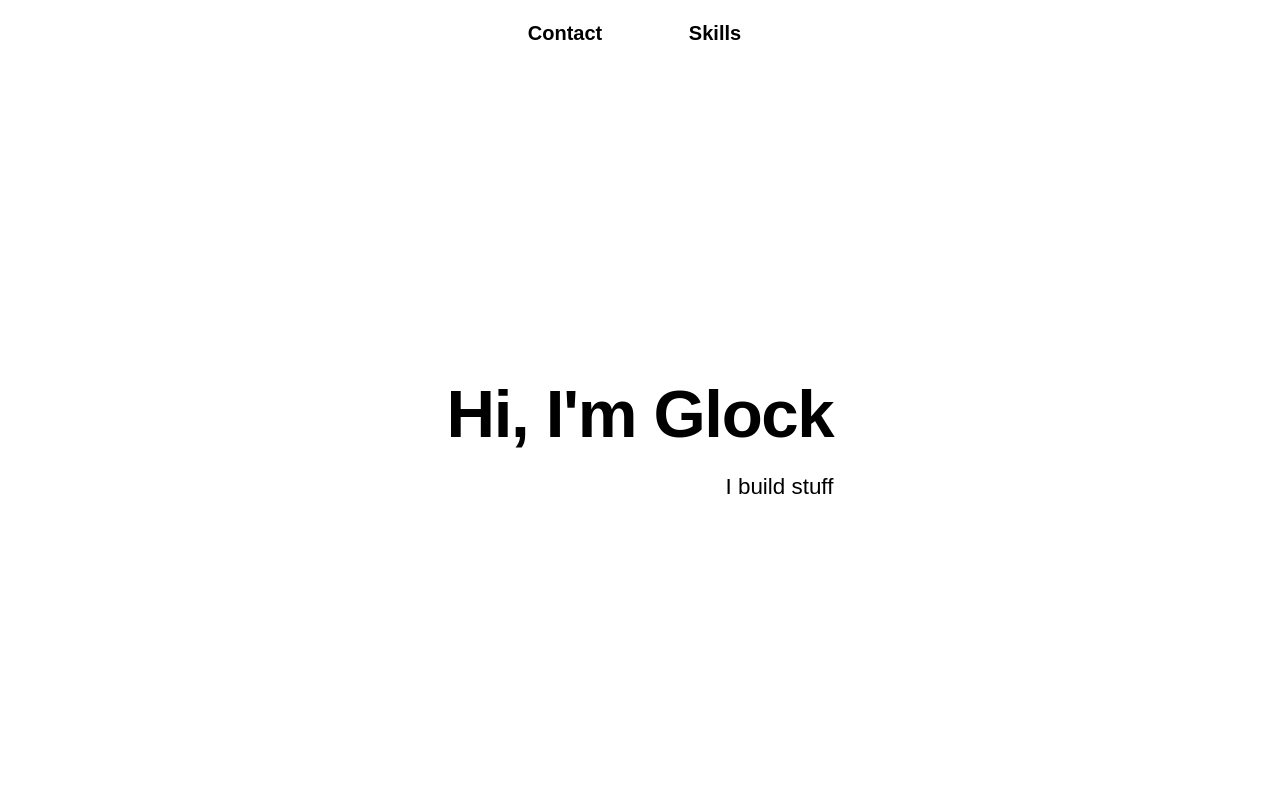
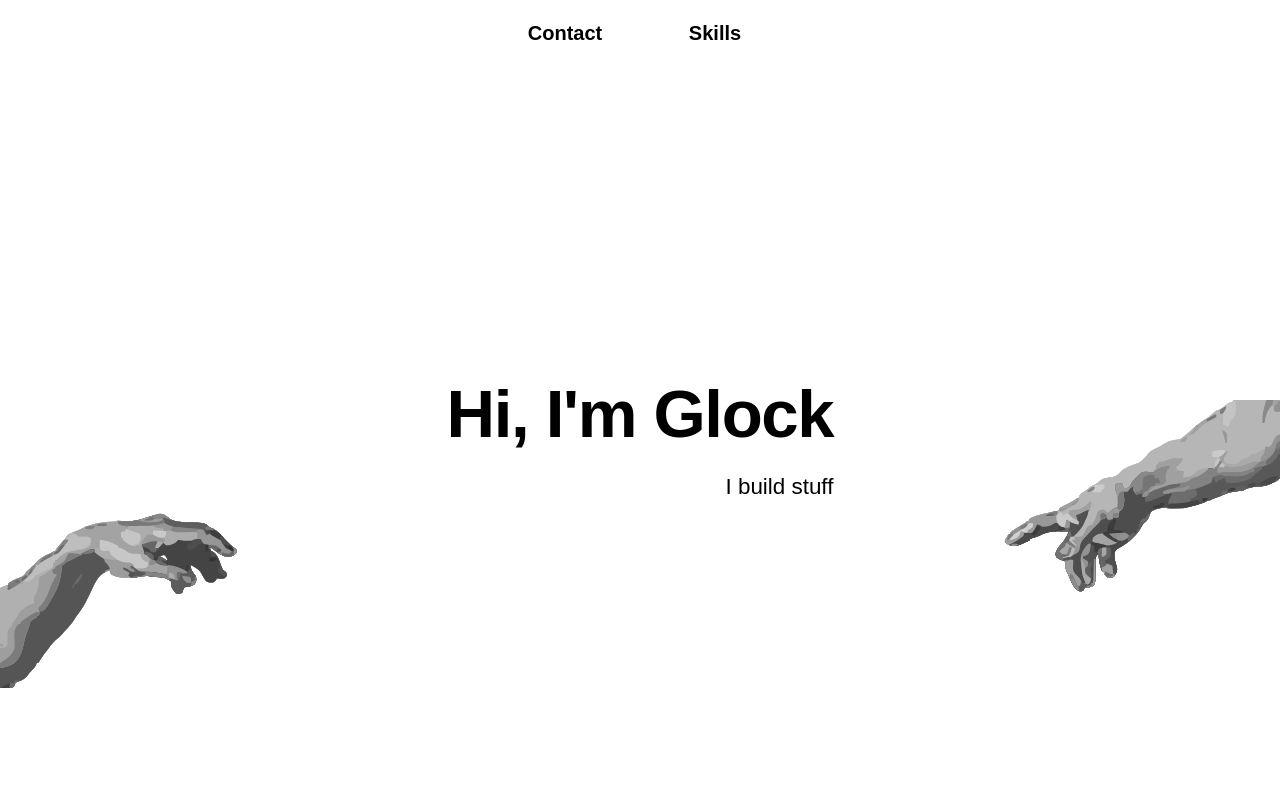
Before and after one commit to glock-commits/AyushSakpal, a website: page index.html in a window 1280 px wide. Shown: the top 800 px of the page. Drawn offline with nearby package versions, Linux system fonts and the light colour scheme; a web font is replaced by a local one.

Commit message:
Godly Hands

```diff
--- a/index.html
+++ b/index.html
@@ -23,12 +23,37 @@
     <script src="style and script/script.js" defer></script>
 
     <section class="top">
+      <div class="canvas-container">
+        <img
+          class="hand right-hand"
+          src="Pictures/right-hand.svg"
+          alt="God's hand"
+        />
+        <img
+          class="hand left-hand"
+          src="Pictures/left-hand.svg"
+          alt="Adam's hand"
+        />
+      </div>
+
       <div class="navbar">
         <button class="btn">Contact</button>
         <button class="btn1">Skills</button>
       </div>
       <div class="hero">
         <div class="text">
+          <div class="canvas-container">
+        <img
+          class="hand right-hand"
+          src="Pictures/right-hand.svg"
+          alt="God's hand"
+        />
+        <img
+          class="hand left-hand"
+          src="Pictures/left-hand.svg"
+          alt="Adam's hand"
+        />
+      </div>
           <h1></h1>
           <p></p>
         </div>
--- /dev/null
+++ b/package.json
@@ -0,0 +1,5 @@
+{
+  "dependencies": {
+    "gsap": "^3.15.0"
+  }
+}
--- a/style and script/script.js
+++ b/style and script/script.js
@@ -7,15 +7,19 @@ let splitP = new SplitText(".text p", { type: "chars" });
 
 const tl = gsap.timeline();
 
-tl.to(".text h1", {
+tl.from(".right-hand", {
   duration: 2,
-  scrambleText: {
-    text: "Hi, I'm Glock",
-    chars: "ABCDEFGHIJKLMNOPQRSTUVWXYZ",
-    speed: 0.5,
-    revealDelay: 0.5
-  }
+  rotation: "45",
+  x: "100%",
+  ease: "eastic.out"
 })
+
+.from(".left-hand", {
+  duration: 2,
+  rotation: "-45",
+  x: "-100%",
+  ease: "eastic.out"
+}, "<")
 
 .from(".btn", {
   duration: 1,
@@ -29,13 +33,23 @@ tl.to(".text h1", {
   ease: "expo.out",
 }, "<")
 
+.to(".text h1", {
+  duration: 2,
+  scrambleText: {
+    text: "Hi, I'm Glock",
+    chars: "ABCDEFGHIJKLMNOPQRSTUVWXYZ",
+    speed: 0.5,
+    revealDelay: 0.1
+  }
+})
+
 .to(".text p", {
   duration: 1.2,
   scrambleText: {
     text: "I build stuff",
     chars: "ABCDEFGHIJKLMNOPQRSTUVWXYZ",
     speed: 0.3,
-    revealDelay: 0.2
+    revealDelay: 0.5
   }
 }, "-=0.6");
 
--- a/style and script/style.css
+++ b/style and script/style.css
@@ -26,9 +26,35 @@ body {
   position: relative;
 }
 
+.canvas-container {
+  position: absolute;
+  inset: 0;
+  pointer-events: none;
+  z-index: 0;
+}
+
+.hand {
+  position: absolute;
+  top: 50%;
+  width: clamp(140px, 40vw, 600px);
+  height: auto;
+  image-rendering: pixelated;
+  filter: grayscale(1) brightness(0.96);
+  will-change: transform;
+}
+
+.left-hand {
+
+  left: 0;
+}
+
+.right-hand {
+  right: 0;
+}
+
 .btn {
   font-family: "Redaction 50", sans-serif;
-    font-weight: 400;
+  font-weight: 400;
   font-style: normal;
   width: 6.5em;
   height: 2.3em;
@@ -47,7 +73,7 @@ body {
 
 .btn1 {
   font-family: "Redaction 50", sans-serif;
-    font-weight: 400;
+  font-weight: 400;
   font-style: normal;
   width: 6.5em;
   height: 2.3em;
```
Also changed, not shown: Pictures/left-hand.png (added), Pictures/left-hand.svg (added), Pictures/right-hand.png (added), Pictures/right-hand.svg (added), license.txt (added), textures/ComputerFrame_baseColor.png (added), textures/ComputerFrame_emissive.png (added), textures/ComputerScreen_baseColor.png (added), textures/ComputerScreen_emissive.png (added), textures/ComputerScreen_metallicRoughness.png (added), 3 other files.
